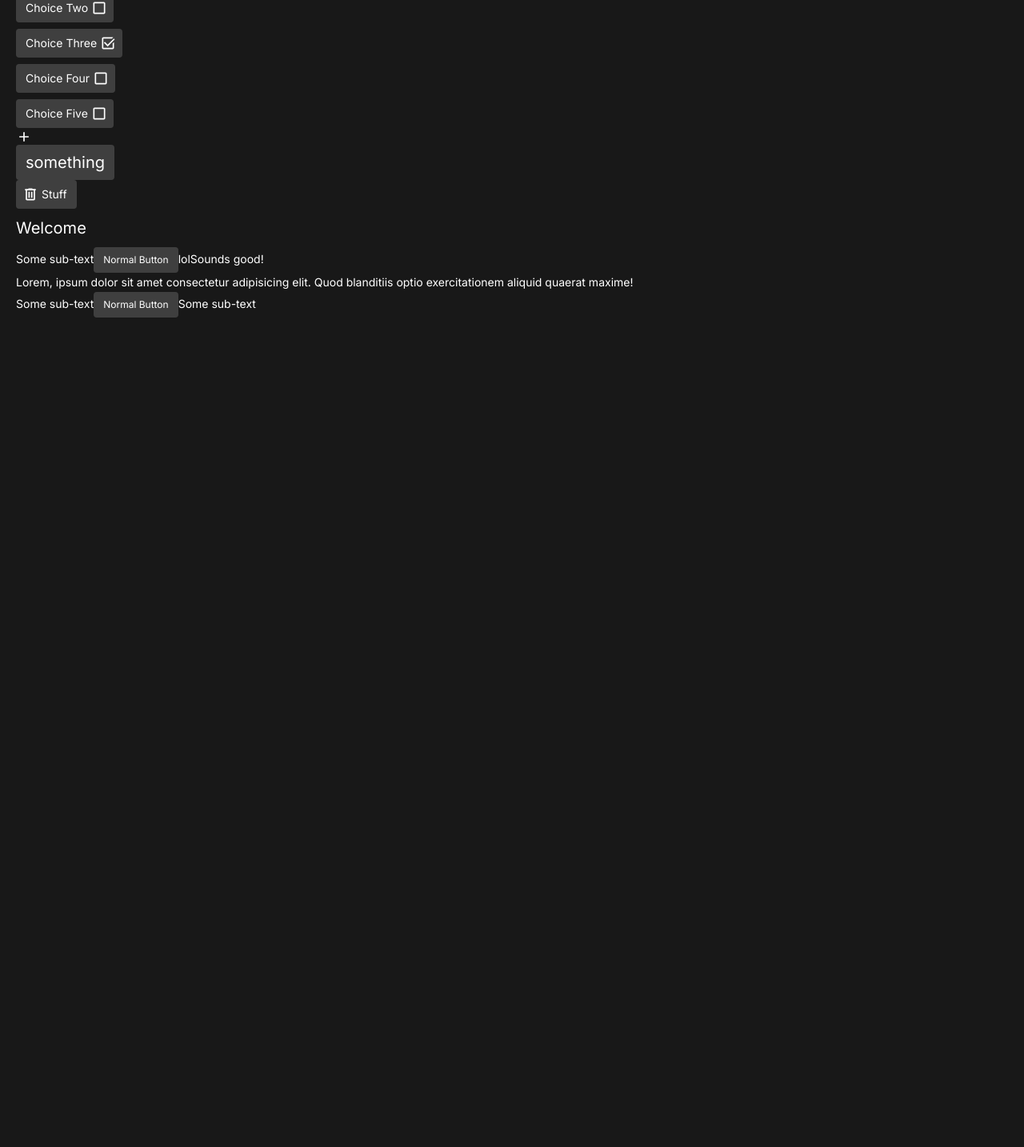
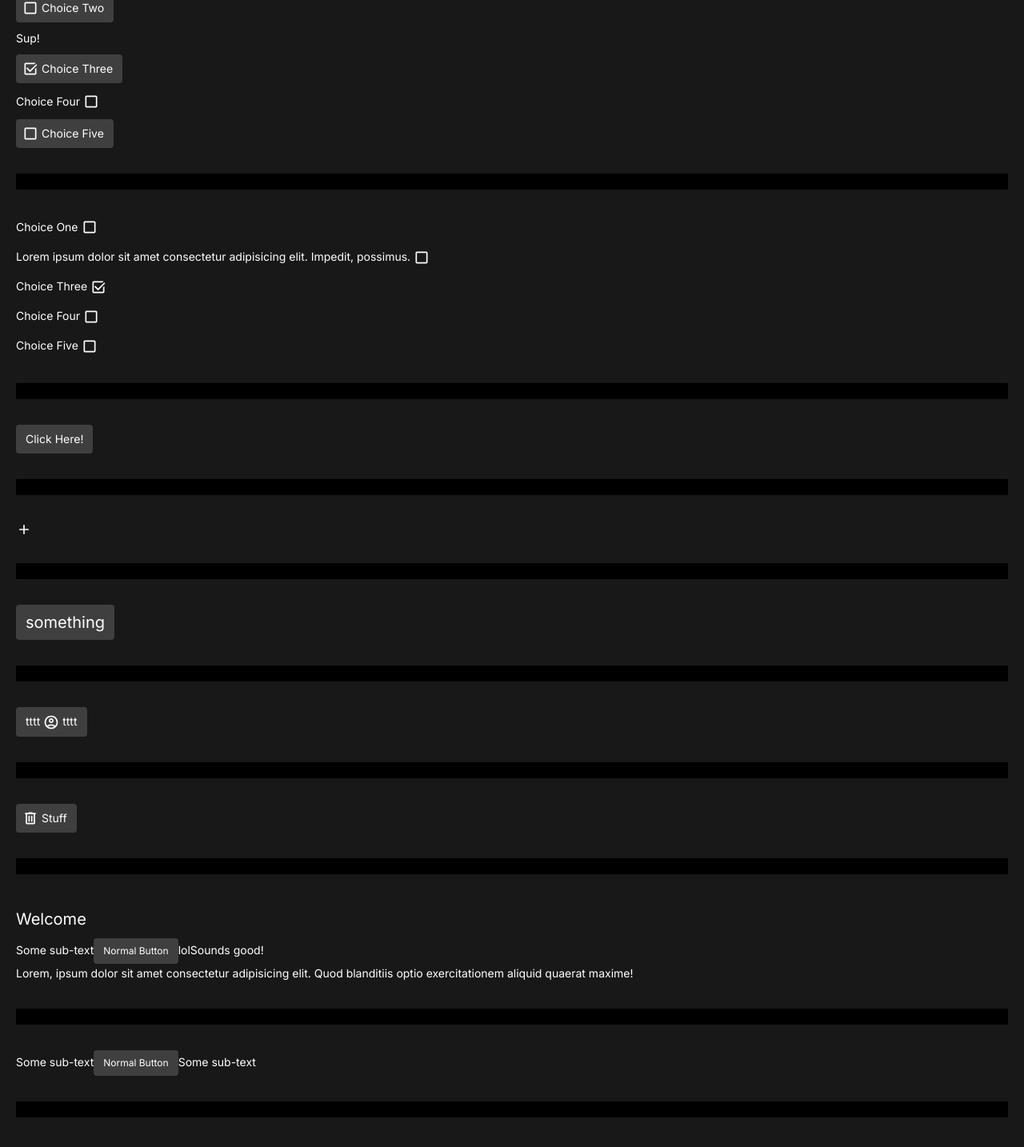
Before and after one commit to william-horn/team-maker, a Next.js app: page / in a window 1280 px wide. Shown: the part 72-1506 px from the top of the page at 80% size. Before the commit the page ends 800 px from the top, so only its background shows below. Built offline with nearby package versions, Linux system fonts and the light colour scheme.

Commit message:
added checkbox mode to ButtonGroup and GroupButton

```diff
--- a/components/Buttons/Button.jsx
+++ b/components/Buttons/Button.jsx
@@ -63,7 +63,7 @@ const Button = function({
     Styles for component and sub-components
   */
   const className = {
-    self: `${size} ${outerPadding} ${styles.noBackground || 'bg-[#3f3f3f]'} ${styles.bold} ${styles.italic} ${styles.inline} custom-button items-center align-middle text-white transition-all rounded w-fit`,
+    self: `${size} ${outerPadding} ${styles.noBackground || 'bg-[#3f3f3f] hover:bg-[#525252]'} ${styles.bold} ${styles.italic} ${styles.inline} custom-button items-center align-middle text-white transition-all rounded w-fit`,
     inner: { self: `${innerPadding}` },
 
     leftIcon: {
--- a/components/Buttons/ButtonGroup.jsx
+++ b/components/Buttons/ButtonGroup.jsx
@@ -5,9 +5,12 @@ import ButtonGroupProvider from "@/providers/ButtonGroupProvider";
 import { useButtonGroupContext } from "@/providers/ButtonGroupProvider";
 import Button from "./Button";
 import emptyFunc from "@/util/emptyFunc";
+import Text from "../Typography/Text";
+import ImageButton from "./ImageButton";
 
 const GroupButton = ({
   children,
+  mode,
 
   onClick=emptyFunc,
   onSelect=emptyFunc,
@@ -22,8 +25,8 @@ const GroupButton = ({
 
   const {
     groupName,
+    mode: group_mode,
     onClick: group_onClick,
-    mode,
     findActiveId,
     updateActiveIds,
     findButtonId,
@@ -35,17 +38,20 @@ const GroupButton = ({
     selectionLimit,
     onSelect: group_onSelect,
     onUnselect: group_onUnselect,
+    rightIconSelected,
+    rightIconUnselected,
+    leftIconUnselected,
+    leftIconSelected,
   } = buttonGroupContext;
 
-  if (mode !== "select") {
-    throw Error("ButtonGroup.Button components can only be used in <ButtonGroup> with mode='select'");
-  } else if (!id) {
+  if (!id) {
     throw Error("ButtonGroup.Button components must be given a unique id prop");
   } else if (findButtonId(id).found) {
     throw Error("ButtonGroup.Button must have a unique id, '" + id + "' already exists.");
   }
 
   buttonIdList.push(id);
+  mode = mode || group_mode;
   const isSelected = findActiveId(id).found;
 
   const buttonData = {
@@ -98,33 +104,61 @@ const GroupButton = ({
     delete selectionReport.current[id];
   }
 
-  return (
-    <Button
-    rightIcon={`/icons/checkbox_${isSelected ? 'selected' : 'unselected'}.svg`}
-    onClick={buttonClick}
-    {...rest}
-    >
-      {children}
-    </Button>
-  )
+  const renderButton = () => {
+    switch (mode) {
+      case "select":
+
+        return (
+          <Button
+          rightIcon={isSelected ? rightIconSelected : rightIconUnselected}
+          leftIcon={isSelected ? leftIconSelected : leftIconUnselected}
+          onClick={buttonClick}
+          {...rest}>
+            {children}
+          </Button>
+        );
+
+      case "checkbox":
+
+        return (
+          <span className="flex items-center">
+            <Text inline>
+              {children}
+            </Text>
+            <ImageButton
+            onClick={buttonClick}
+            src={isSelected ? "/icons/checkbox_selected.svg" : "/icons/checkbox_unselected.svg"}
+            filter="invert"
+            inline
+            />
+          </span>
+        );
+    }
+  }
+
+  return renderButton();
 }
 
 const ButtonGroup = function({
   children,
 
-  // handlers
+  // handlers, global
   onClick=emptyFunc,
   onSelect=emptyFunc,
   onUnselect=emptyFunc,
   onSelectionLimitReached=emptyFunc,
 
+  // global
   unselectLastChoice=false,
-
   defaultSelect=[],
   groupName="Button Group",
+  selectionLimit=-1,
   mode="select",
 
-  selectionLimit=-1,
+  rightIconSelected,
+  rightIconUnselected,
+  leftIconUnselected,
+  leftIconSelected,
 }) {
   const [activeIds, _setActiveIds] = useState(defaultSelect);
 
@@ -185,6 +219,10 @@ const ButtonGroup = function({
       onSelectionLimitReached,
       buttonIdList,
       onUnselect,
+      rightIconSelected,
+      rightIconUnselected,
+      leftIconUnselected,
+      leftIconSelected,
     }}
     >
       <div className="flex flex-col gap-2 custom-button-group">
--- a/components/Buttons/ImageButton.jsx
+++ b/components/Buttons/ImageButton.jsx
@@ -5,7 +5,9 @@ import Button from "./Button";
 
 export default function ImageButton({
   src,
-  className,
+  width,
+  height,
+  filter,
   ...rest
 }) {
   return (
@@ -17,7 +19,9 @@ export default function ImageButton({
     >
       <Icon
       src={src}
-      className={className}
+      width={width}
+      height={height}
+      filter={filter}
       />
     </Button>
   )
--- a/components/ClientComponent.jsx
+++ b/components/ClientComponent.jsx
@@ -7,8 +7,6 @@ import Heading from "./Typography/Heading";
 import ButtonGroup from "./Buttons/ButtonGroup";
 import ImageButton from "./Buttons/ImageButton";
 
-import addClass from "@/util/addClass";
-import removeClass from "@/util/removeClass";
 
 const ClientComponent = ({ children }) => {
 
@@ -38,6 +36,7 @@ const ClientComponent = ({ children }) => {
 
   return <div className="p-5">
 
+    {/* Testing button group */}
     <ButtonGroup
     mode="select"
     defaultSelect={["three"]}
@@ -46,15 +45,47 @@ const ClientComponent = ({ children }) => {
     onSelect={buttonSelected}
     onUnselect={buttonUnselected}
     onSelectionLimitReached={onSelectionLimitReached}
+    leftIconSelected="/icons/checkbox_selected.svg"
+    leftIconUnselected="/icons/checkbox_unselected.svg"
     groupName="group one"
     >
       <ButtonGroup.Button id="one" value={1}>Choice One</ButtonGroup.Button>
       <ButtonGroup.Button id="two" value={2}>Choice Two</ButtonGroup.Button>
+      <Text>Sup!</Text>
+      <ButtonGroup.Button id="three" value={3}>Choice Three</ButtonGroup.Button>
+      <ButtonGroup.Button id="four" value={4} mode="checkbox">Choice Four</ButtonGroup.Button>
+      <ButtonGroup.Button id="five" value={5}>Choice Five</ButtonGroup.Button>
+    </ButtonGroup>
+
+    <div className="w-full h-5 my-8 bg-black"></div>
+
+    {/* Testing button group */}
+    <ButtonGroup
+    mode="checkbox"
+    defaultSelect={["three"]}
+    selectionLimit="1"
+    unselectLastChoice={true}
+    onSelect={buttonSelected}
+    onUnselect={buttonUnselected}
+    onSelectionLimitReached={onSelectionLimitReached}
+    leftIconSelected="/icons/checkbox_selected.svg"
+    leftIconUnselected="/icons/checkbox_unselected.svg"
+    groupName="group one"
+    >
+      <ButtonGroup.Button id="one" value={1}>Choice One</ButtonGroup.Button>
+      <ButtonGroup.Button id="two" value={2}> Lorem ipsum dolor sit amet consectetur adipisicing elit. Impedit, possimus.</ButtonGroup.Button>
       <ButtonGroup.Button id="three" value={3}>Choice Three</ButtonGroup.Button>
       <ButtonGroup.Button id="four" value={4}>Choice Four</ButtonGroup.Button>
       <ButtonGroup.Button id="five" value={5}>Choice Five</ButtonGroup.Button>
     </ButtonGroup>
 
+    <div className="w-full h-5 my-8 bg-black"></div>
+
+    <Button href="https://www.youtube.com">Click Here!</Button>
+
+    <div className="w-full h-5 my-8 bg-black"></div>
+
+    {/* Testing button with nested icon */}
     <Button
     innerPadding="p-0"
     outerPadding="p-0"
@@ -65,21 +96,49 @@ const ClientComponent = ({ children }) => {
       />
     </Button>
 
+    <div className="w-full h-5 my-8 bg-black"></div>
+
+    {/* Testing normal button */}
     <Button size="text-xl">
       something
     </Button>
 
+    <div className="w-full h-5 my-8 bg-black"></div>
+
+    {/* Testing button with text and nested icon */}
+    <Button>tttt <Icon src="/icons/profile_icon.svg" filter="invert"/> tttt</Button>
+
+    <div className="w-full h-5 my-8 bg-black"></div>
+
+    {/* Testing button left/right icons */}
     <Button leftIcon="/icons/trash_icon.svg">Stuff</Button>
 
+    <div className="w-full h-5 my-8 bg-black"></div>
+
+    {/* Testing typography */}
     <Heading>Welcome</Heading>
 
     <Text inline>Some sub-text<Button size="text-xs" inline>Normal Button</Button>lol</Text>
     <Text inline>Sounds good!</Text>
     <Text>Lorem, ipsum dolor sit amet consectetur adipisicing elit. Quod blanditiis optio exercitationem aliquid quaerat maxime!</Text>
 
+    <div className="w-full h-5 my-8 bg-black"></div>
+
     <Text inline>Some sub-text</Text>
     <Button size="text-xs" inline>Normal Button</Button>
     <Text inline>Some sub-text</Text>
+
+    <div className="w-full h-5 my-8 bg-black"></div>
+
+    {/* Testing image buttons */}
+    <ImageButton
+    src="/icons/settings_icon.svg"
+    width="w-10"
+    height="h-10"
+    filter="invert"
+    href="https://www.youtube.com"
+    onClick={() => console.log("clicked!")}
+    />
     {/* <ButtonGroup
     onClick={groupClick}
     groupName="group two"
--- a/components/Typography/Text.jsx
+++ b/components/Typography/Text.jsx
@@ -25,13 +25,18 @@ const Text = ({
     italic: false,
     noBackground: false,
 
+  }, {
+    // inline: {
+    //   [false]: 'flex',
+    //   [true]: 'inline'
+    // }
   });
 
   // todo: adapt line height to text size
 
   return (
     <p
-    className={`${size} ${styles.inline} ${styles.bold} ${styles.italic} custom-text leading-6 text-white`}>
+    className={`${size} ${styles.inline} ${styles.bold} ${styles.italic} custom-text leading-6 text-white items-center`}>
       {children}
     </p>
   );
```
